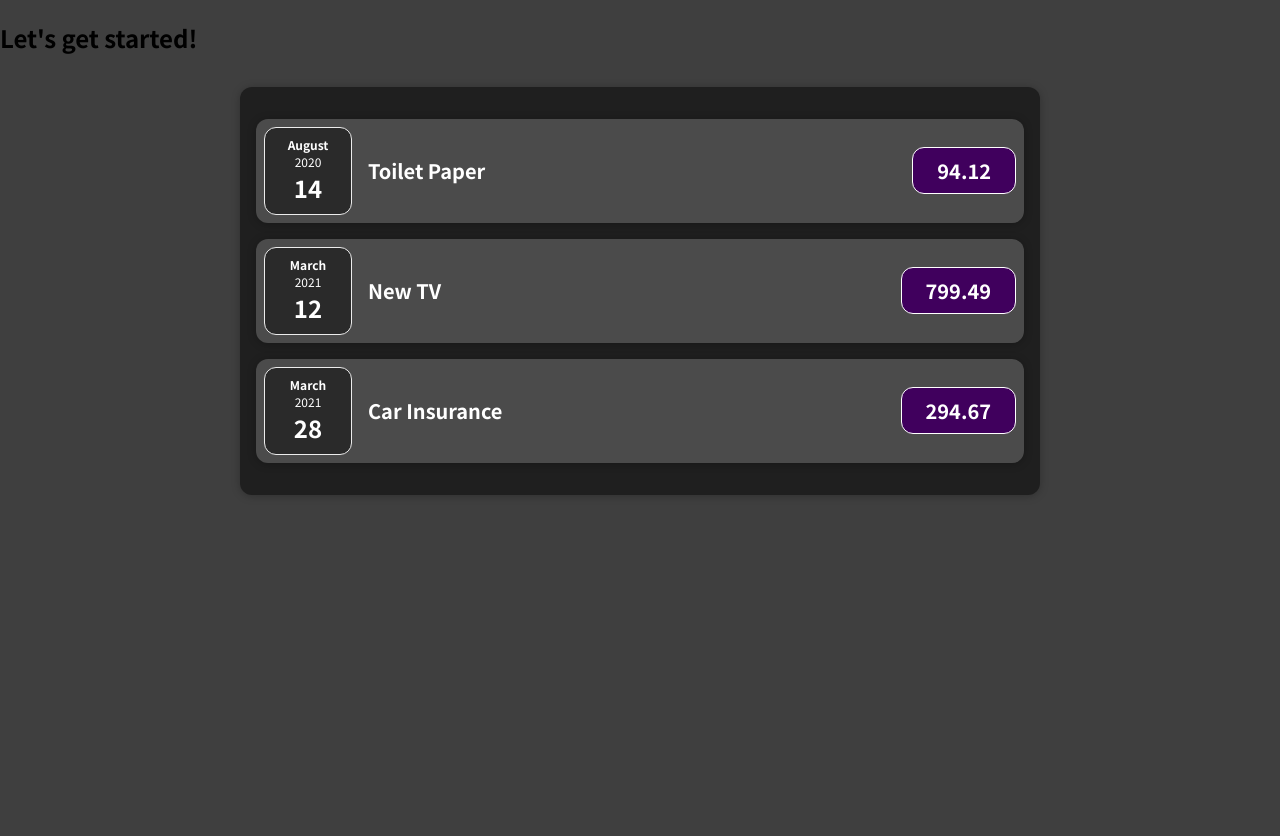
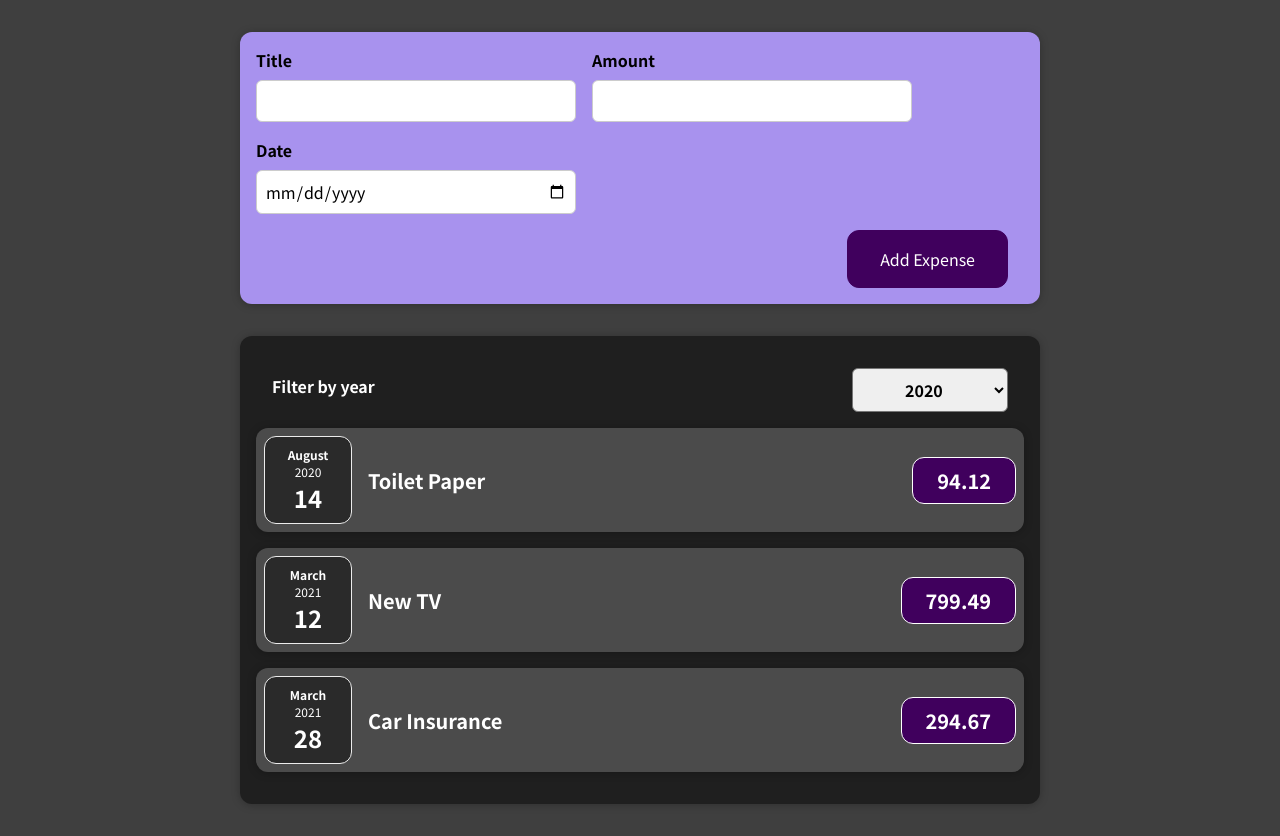
Before and after one commit to akshatbiniwale/Expense-Tracker, a React (Create React App) app: page / in a window 1280 px wide. Before the commit the page ends 800 px from the top, so only its background shows below. Built offline with nearby package versions, Linux system fonts and the light colour scheme; the HTML template or start-up script is replaced by a standard one.

Commit message:
Add New Expenses Complete

```diff
--- a/src/App.jsx
+++ b/src/App.jsx
@@ -1,4 +1,6 @@
 import Expenses from "./components/Expenses/Expenses";
+import NewExpense from "./components/NewExpense/NewExpense";
+
 
 const App = ()=> {
 
@@ -24,10 +26,15 @@
     },
   ];
 
+  const addExpenseHandler = (expense)=> {
+    console.log("From app.js");
+    console.log(expense);
+  };
+
   return (
     <div>
-      <h2>Let's get started!</h2>
-      <Expenses expenses={expenses}/>
+      <NewExpense onSetId={addExpenseHandler} />
+      <Expenses expenses={expenses} />
     </div>
   );
 }
--- /dev/null
+++ b/src/components/Expenses/ExpenseFilter.css
@@ -0,0 +1,24 @@
+.expenses-filter {
+    color: white;
+    padding: 0 1rem;
+}
+
+.expenses-filter__control {
+    display: flex;
+    width: 100%;
+    align-items: center;
+    justify-content: space-between;
+    margin: 1rem 0;
+}
+
+.expenses-filter label {
+    font-weight: bold;
+    margin-bottom: 0.5rem;
+}
+
+.expenses-filter select {
+    font: inherit;
+    padding: 0.5rem 3rem;
+    font-weight: bold;
+    border-radius: 6px;
+}
--- /dev/null
+++ b/src/components/Expenses/ExpenseFilter.jsx
@@ -0,0 +1,23 @@
+import './ExpenseFilter.css';
+
+const ExpenseFilter = (props) => {
+    const yearChangeHandler = (event)=> {
+        props.onSetYear(event.target.value);
+    };
+
+    return (
+        <div className='expenses-filter'>
+            <div className='expenses-filter__control'>
+                <label>Filter by year</label>
+                <select value={props.selected} onChange={yearChangeHandler}>
+                    <option value='2022'>2022</option>
+                    <option value='2021'>2021</option>
+                    <option value='2020'>2020</option>
+                    <option value='2019'>2019</option>
+                </select>
+            </div>
+        </div>
+    );
+};
+
+export default ExpenseFilter;
--- a/src/components/Expenses/Expenses.jsx
+++ b/src/components/Expenses/Expenses.jsx
@@ -1,10 +1,20 @@
+import {useState} from 'react';
+
 import ExpenseItem from './ExpenseItem'
 import './Expenses.css'
 import Card from '../UI/Card';
+import ExpenseFilter from "./ExpenseFilter";
 
 const Expenses = (props)=> {
+    const [receivedYear, setReceivedYear] = useState('2020');
+
+    const setYearHandler = (setYear)=> {
+        setReceivedYear(setYear);
+    };
+
     return (
         <Card className='expenses'>
+            <ExpenseFilter onSetYear={setYearHandler} selected={receivedYear} />
             <ExpenseItem
                 title={props.expenses[0].title}
                 amount={props.expenses[0].amount}
--- /dev/null
+++ b/src/components/NewExpense/ExpenseForm.css
@@ -0,0 +1,26 @@
+.new-expense__controls {
+    display: flex;
+    flex-wrap: wrap;
+    gap: 1rem;
+    margin-bottom: 1rem;
+    text-align: left;
+}
+
+.new-expense__control label {
+    font-weight: bold;
+    margin-bottom: 0.5rem;
+    display: block;
+}
+
+.new-expense__control input {
+    font: inherit;
+    padding: 0.5rem;
+    border-radius: 6px;
+    border: 1px solid #ccc;
+    width: 20rem;
+    max-width: 100%;
+}
+
+.new-expense__actions {
+    text-align: right;
+}
--- /dev/null
+++ b/src/components/NewExpense/ExpenseForm.jsx
@@ -0,0 +1,62 @@
+import {useState} from 'react';
+
+import './ExpenseForm.css'
+
+const ExpenseForm = (props)=> {
+    const [enteredTitle, setEnteredTitle] = useState('');
+
+    const titleChangeHandler = (event)=> {
+        setEnteredTitle(event.target.value);
+    };
+
+    const [enteredAmount, setEnteredAmount] = useState('');
+
+    const amountChangeHandler = (event)=> {
+        setEnteredAmount(event.target.value);
+    };
+
+    const [enteredDate, setEnteredDate] = useState('');
+
+    const dateChangeHandler = (event)=> {
+        setEnteredDate(event.target.value);
+    };
+
+    const submitHandler = (event)=> {
+        event.preventDefault();
+
+        const expenseData = {
+            title: enteredTitle,
+            amount: enteredAmount,
+            date: enteredDate
+        }
+
+        props.onSaveExpense(expenseData);
+        setEnteredAmount('');
+        setEnteredDate('');
+        setEnteredTitle('')
+    }
+
+    return (
+        <form onSubmit={submitHandler}>
+            <div className='new-expense__controls'>
+                <div className='new-expense__control'>
+                    <label>Title</label>
+                    <input type="text" value={enteredTitle} onChange={titleChangeHandler} />
+                </div>
+                <div className='new-expense__control'>
+                    <label>Amount</label>
+                    <input type="number" value={enteredAmount} min="0.01" step="0.01" onChange={amountChangeHandler} />
+                </div>
+                <div className='new-expense__control'>
+                    <label>Date</label>
+                    <input type="date" value={enteredDate} min="2019-01-01" max="2022-12-31" onChange={dateChangeHandler} />
+                </div>
+            </div>
+            <div className='new-expense__actions'>
+                <button type='submit'>Add Expense</button>
+            </div>
+        </form>
+    );
+}
+
+export default ExpenseForm;
--- /dev/null
+++ b/src/components/NewExpense/NewExpense.css
@@ -0,0 +1,38 @@
+.new-expense {
+    background-color: #a892ee;
+    padding: 1rem;
+    margin: 2rem auto;
+    width: 50rem;
+    max-width: 95%;
+    border-radius: 12px;
+    text-align: center;
+    box-shadow: 0 1px 8px rgba(0, 0, 0, 0.25);
+}
+
+.new-expense button {
+    font: inherit;
+    cursor: pointer;
+    padding: 1rem 2rem;
+    border: 1px solid #40005d;
+    background-color: #40005d;
+    color: white;
+    border-radius: 12px;
+    margin-right: 1rem;
+}
+
+.new-expense button:hover,
+.new-expense button:active {
+    background-color: #510674;
+    border-color: #510674;
+}
+
+.new-expense button.alternative {
+    color: #220131;
+    border-color: transparent;
+    background-color: transparent;
+}
+
+.new-expense button.alternative:hover,
+.new-expense button.alternative:active {
+    background-color: #ddb3f8;
+}
--- /dev/null
+++ b/src/components/NewExpense/NewExpense.jsx
@@ -0,0 +1,21 @@
+import './NewExpense.css'
+import ExpenseForm from './ExpenseForm';
+
+const NewExpense = (props) => {
+    const expenseDataHandler = (expenseData) => {
+        const expenseDataWithId = {
+            ...expenseData,
+            id: Math.floor(Math.random() * 10000) + 1
+        }
+
+        props.onSetId(expenseDataWithId);
+    }
+
+    return (
+        <div className='new-expense'>
+            <ExpenseForm onSaveExpense={expenseDataHandler} />
+        </div>
+    );
+}
+
+export default NewExpense;
```
